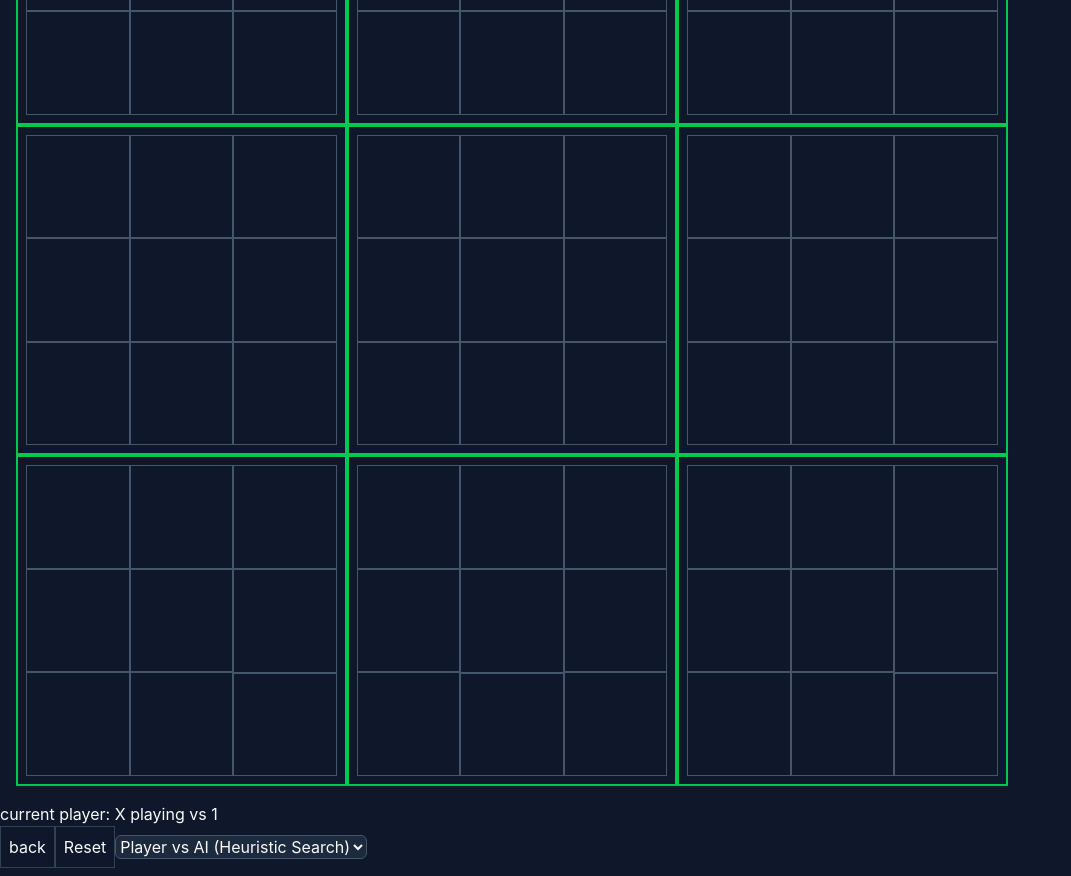
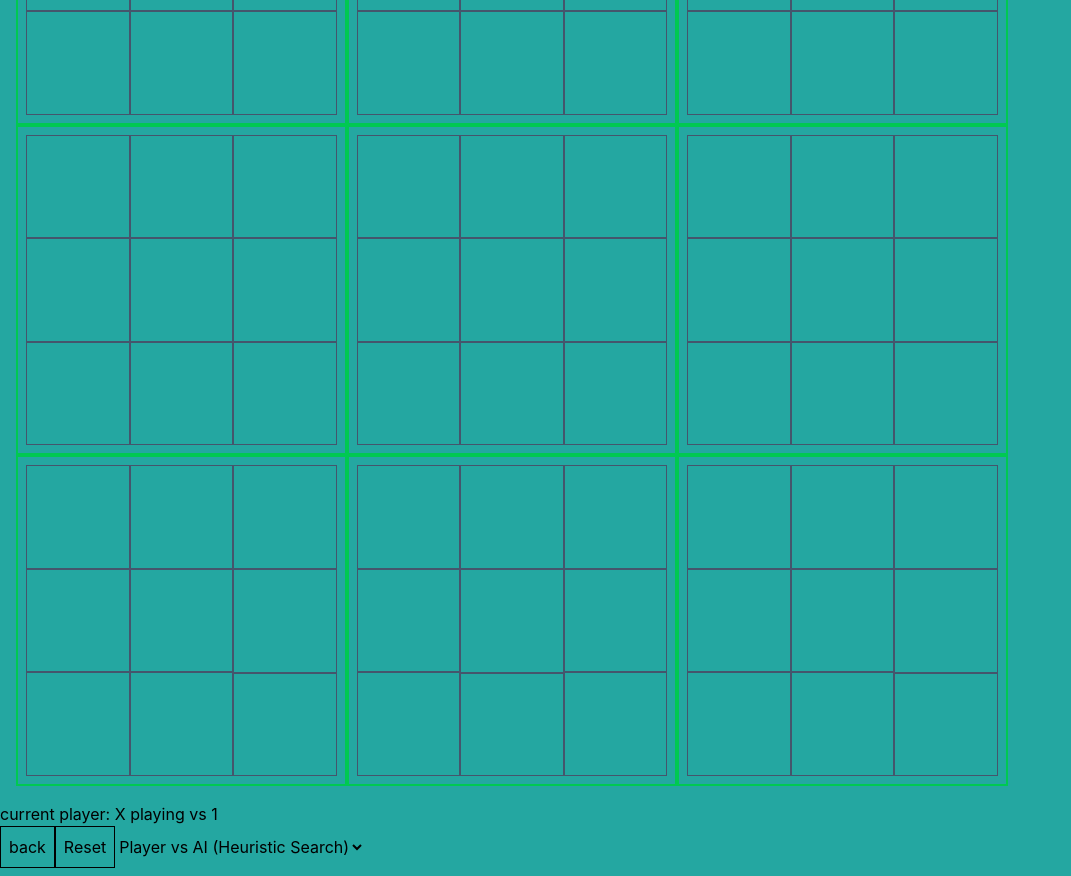
Before and after one commit to paaw-potsawee/AI_Ultimate_tic_tac_toe, a React (Vite) app: page / in a window 1280 px wide. Shown: the part 280-1156 px from the top of the page, without its empty margins (0-1071 px from the left). Built offline with nearby package versions, Linux system fonts and the light colour scheme.

Commit message:
style: clean up CSS by removing comments, adjusting button styles, and refining text styles for consistency

```diff
--- a/src/index.css
+++ b/src/index.css
@@ -1,7 +1,6 @@
 @import "tailwindcss";
 
 @theme {
-    /* Ocean Sunset palette */
     --color-ocean-950: #001219;
     --color-ocean-800: #005F73;
     --color-ocean-600: #0A9396;
@@ -13,29 +12,21 @@
     --color-sunset-600: #BB3E03;
     --color-sunset-700: #AE2012;
     --color-sunset-900: #9B2226;
+
+    --color-burgundy: #562b35;
+    --color-orange: #ff9810;
+    --color-teal: #24a7a1;
+    --color-peach: #fd975c;
+    --color-black: #000000;
 }
 
 @layer base {
     html {
-        @apply bg-slate-900 text-slate-50;
+        @apply bg-teal;
     }
 
     body {
-        @apply min-h-screen bg-slate-900 text-slate-50 antialiased;
-    }
-
-    * {
-        @apply border-slate-700;
-    }
-
-    button {
-        @apply transition-colors duration-200 hover:cursor-pointer;
-    }
-
-    input,
-    select,
-    textarea {
-        @apply rounded-md border border-slate-600 bg-slate-800 text-slate-50 placeholder:text-slate-400 focus:border-blue-500 focus:outline-none focus:ring-2 focus:ring-blue-500/30;
+        @apply min-h-screen antialiased;
     }
 
     h1 {
@@ -43,14 +34,18 @@
     }
 
     h2 {
-        @apply text-3xl font-semibold tracking-tight;
+        @apply text-3xl font-bold tracking-tight;
     }
 
     h3 {
-        @apply text-2xl font-semibold;
+        @apply text-2xl font-semibold tracking-tight;
     }
 
     a {
-        @apply text-blue-400 hover:text-blue-300 transition-colors;
+        @apply transition-colors;
+    }
+
+    button {
+        @apply hover:cursor-pointer;
     }
 }
```
